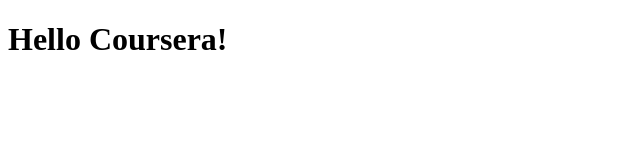
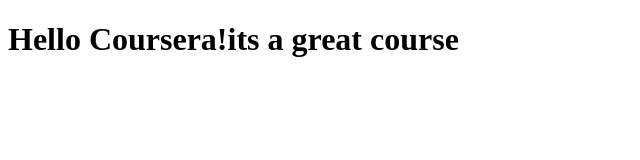
Before and after one commit to harmeetdhot/coursera-test1, a plain HTML site: page site/index.html in a window 1280 px wide. Shown: the whole page, without its empty margins (0-640 px from the left). Drawn offline with Linux system fonts and the light colour scheme.

Commit message:
small addition

```diff
--- a/site/index.html
+++ b/site/index.html
@@ -4,6 +4,6 @@
     <title>Hello Coursera</title>
     </head>
     <body>
-    	<h1>Hello Coursera!</h1>
+    	<h1>Hello Coursera!its a great course</h1>
     	</body>
     	</html>
```
